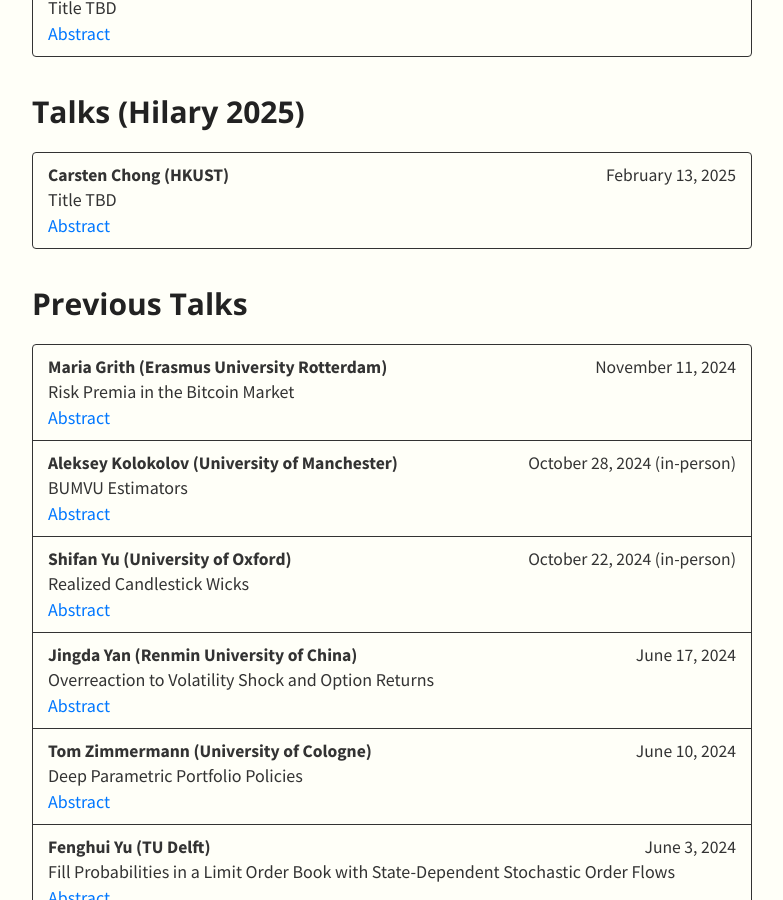
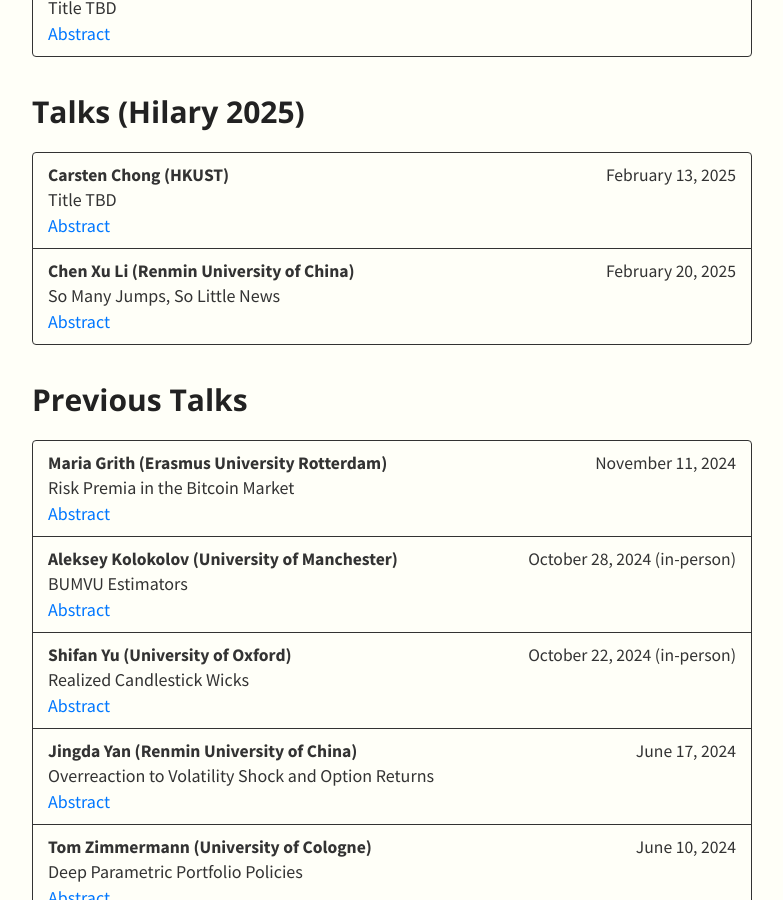
Before and after one commit to SML-Fin/SML-Fin.github.io, a Jekyll site: the page built from index.md, in a window 1280 px wide and 900 px high, scrolled down 807 px. Shown: the whole window, without its empty margins (248-1031 px from the left). Built offline with Jekyll 4.4.1, drawn with Linux system fonts in a browser that asks for light colours; nearby versions of some CDN libraries; our own code applies the rules of GitHub Pages for plain Markdown files.

Commit message:
Update talks.yml

```diff
--- a/_data/talks.yml
+++ b/_data/talks.yml
@@ -18,6 +18,10 @@
     - speaker: Carsten Chong (HKUST)
       date: February 13, 2025
       title: Title TBD
+      abstract: TBD
+    - speaker: Chen Xu Li (Renmin University of China)
+      date: February 20, 2025
+      title: So Many Jumps, So Little News
       abstract: TBD
 
 - type: Previous Talks
```
